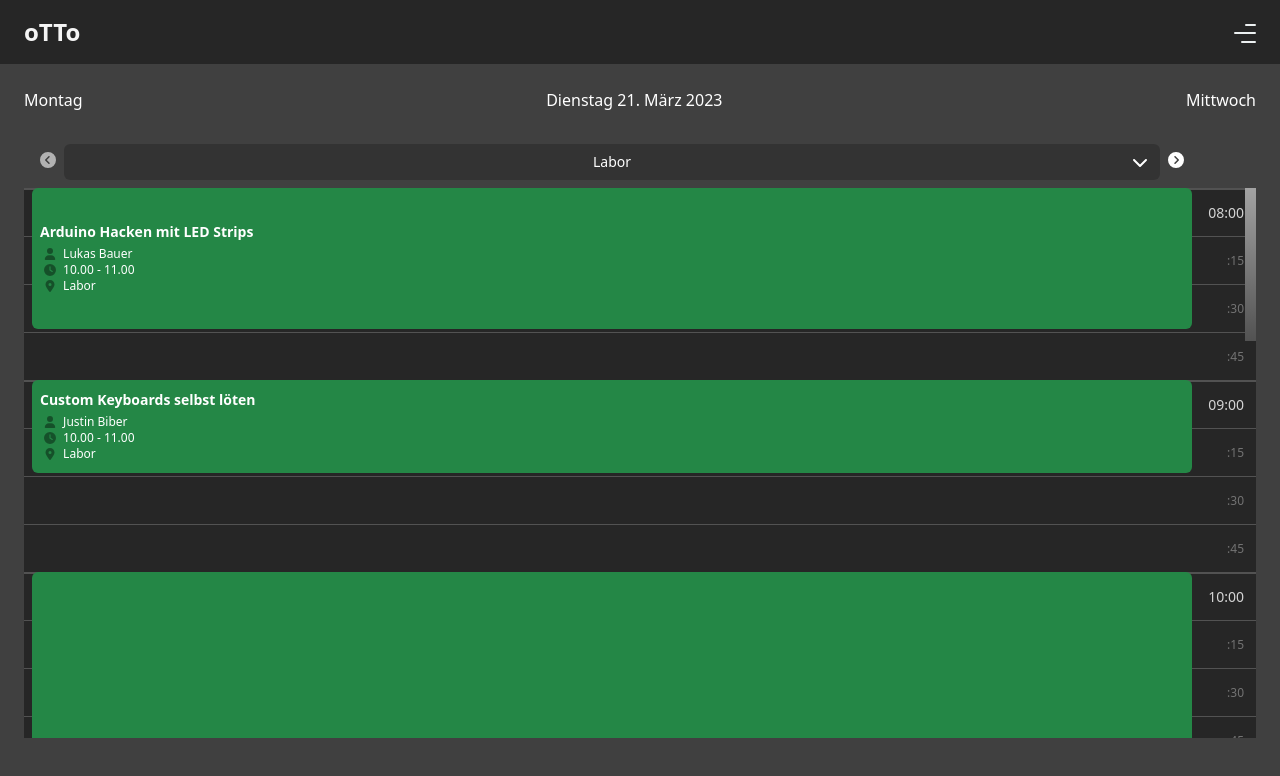
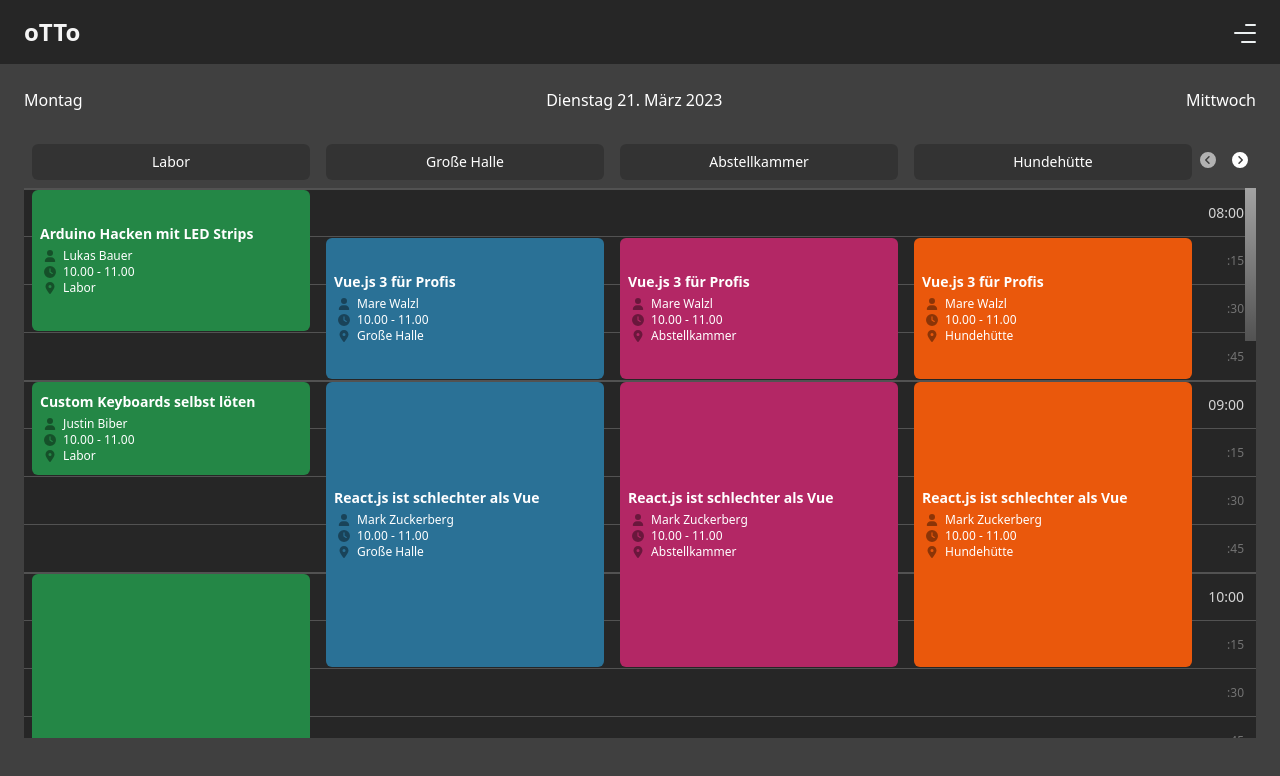
Before and after one commit to mayflower/oTTo, a Vue app in the folder packages/frontend/: page / in a window 1280 px wide. Shown: the top 776 px of the page. Built offline with nearby package versions, Linux system fonts and the light colour scheme.

Commit message:
adds dynamic room column generation

```diff
--- a/packages/frontend/src/api/sessions.ts
+++ b/packages/frontend/src/api/sessions.ts
@@ -59,97 +59,97 @@ export function getRooms() {
           duration: 6
         }
       ]
+    },
+    {
+      name: 'Hundehütte',
+      color: '#ea580c',
+      sessions: [
+        {
+          name: 'Vue.js 3 für Profis',
+          host: 'Mare Walzl',
+          start: 1,
+          duration: 3
+        },
+        {
+          name: 'React.js ist schlechter als Vue',
+          host: 'Mark Zuckerberg',
+          start: 4,
+          duration: 6
+        }
+      ]
+    },
+    {
+      name: 'Lager',
+      color: '#65a30d',
+      sessions: [
+        {
+          name: 'Vue.js 3 für Profis',
+          host: 'Mare Walzl',
+          start: 1,
+          duration: 3
+        },
+        {
+          name: 'React.js ist schlechter als Vue',
+          host: 'Mark Zuckerberg',
+          start: 4,
+          duration: 6
+        }
+      ]
+    },
+    {
+      name: 'Arbeitszimmer',
+      color: '#581c87',
+      sessions: [
+        {
+          name: 'Vue.js 3 für Profis',
+          host: 'Mare Walzl',
+          start: 1,
+          duration: 3
+        },
+        {
+          name: 'React.js ist schlechter als Vue',
+          host: 'Mark Zuckerberg',
+          start: 4,
+          duration: 6
+        }
+      ]
+    },
+    {
+      name: 'Büro',
+      color: '#0284c7',
+      sessions: [
+        {
+          name: 'Vue.js 3 für Profis',
+          host: 'Mare Walzl',
+          start: 1,
+          duration: 3
+        },
+        {
+          name: 'React.js ist schlechter als Vue',
+          host: 'Mark Zuckerberg',
+          start: 4,
+          duration: 6
+        }
+      ]
+    },
+    {
+      name: 'Schloss',
+      color: '#f472b6',
+      sessions: [
+        {
+          name: 'Vue.js 3 für Profis',
+          host: 'Mare Walzl',
+          start: 1,
+          duration: 3
+        },
+        {
+          name: 'React.js ist schlechter als Vue',
+          host: 'Mark Zuckerberg',
+          start: 4,
+          duration: 6
+        }
+      ]
     }
-    // {
-    //   name: 'Große Halle',
-    //   color: '#0284c7',
-    //   sessions: [
-    //     {
-    //       name: 'Vue.js 3 für Profis',
-    //       host: 'Mare Walzl',
-    //       start: 1,
-    //       duration: 3
-    //     },
-    //     {
-    //       name: 'React.js ist schlechter als Vue',
-    //       host: 'Mark Zuckerberg',
-    //       start: 4,
-    //       duration: 6
-    //     }
-    //   ]
-    // },
-    // {
-    //   name: 'Große Halle',
-    //   color: '#0284c7',
-    //   sessions: [
-    //     {
-    //       name: 'Vue.js 3 für Profis',
-    //       host: 'Mare Walzl',
-    //       start: 1,
-    //       duration: 3
-    //     },
-    //     {
-    //       name: 'React.js ist schlechter als Vue',
-    //       host: 'Mark Zuckerberg',
-    //       start: 4,
-    //       duration: 6
-    //     }
-    //   ]
-    // },
-    // {
-    //   name: 'Große Halle',
-    //   color: '#0284c7',
-    //   sessions: [
-    //     {
-    //       name: 'Vue.js 3 für Profis',
-    //       host: 'Mare Walzl',
-    //       start: 1,
-    //       duration: 3
-    //     },
-    //     {
-    //       name: 'React.js ist schlechter als Vue',
-    //       host: 'Mark Zuckerberg',
-    //       start: 4,
-    //       duration: 6
-    //     }
-    //   ]
-    // },
-    // {
-    //   name: 'Große Halle',
-    //   color: '#0284c7',
-    //   sessions: [
-    //     {
-    //       name: 'Vue.js 3 für Profis',
-    //       host: 'Mare Walzl',
-    //       start: 1,
-    //       duration: 3
-    //     },
-    //     {
-    //       name: 'React.js ist schlechter als Vue',
-    //       host: 'Mark Zuckerberg',
-    //       start: 4,
-    //       duration: 6
-    //     }
-    //   ]
-    // },
-    // {
-    //   name: 'Große Halle',
-    //   color: '#0284c7',
-    //   sessions: [
-    //     {
-    //       name: 'Vue.js 3 für Profis',
-    //       host: 'Mare Walzl',
-    //       start: 1,
-    //       duration: 3
-    //     },
-    //     {
-    //       name: 'React.js ist schlechter als Vue',
-    //       host: 'Mark Zuckerberg',
-    //       start: 4,
-    //       duration: 6
-    //     }
-    //   ]
-    // }
   ]
 
   return rooms
--- a/packages/frontend/src/main.ts
+++ b/packages/frontend/src/main.ts
@@ -12,6 +12,17 @@ import { initializeIcons } from './icons'
 
 const app = createApp(App)
 
+app.directive('resize', {
+  mounted: function (el: HTMLElement, binding) {
+    const onResizeCallback = binding.value
+    new ResizeObserver(() => {
+      const width = el.clientWidth
+      const height = el.clientHeight
+      onResizeCallback({ width, height })
+    }).observe(el)
+  }
+})
+
 app.use(createPinia())
 app.use(router)
 
--- a/packages/frontend/src/views/TimeTableView.vue
+++ b/packages/frontend/src/views/TimeTableView.vue
@@ -5,21 +5,14 @@
       <div>Dienstag 21. März 2023</div>
       <div>Mittwoch</div>
     </div>
-    <div class="flex w-full pr-14">
-      <div class="flex-1 p-2 flex">
-        <button
-          @click="paginateRooms(-1)"
-          class="px-2 py-1 h-1"
-          :class="{ 'opacity-60': selectedRoom === 0 }"
-          :disabled="selectedRoom === 0"
-        >
-          <fa-icon icon="fa fa-circle-chevron-left"></fa-icon>
-        </button>
+    <div class="flex w-full">
+      <div class="flex-1 p-2 pr-0 flex w-full">
         <RoomDropdownComponent
           :rooms="rooms"
           :selected-room-index="selectedRoom"
           @on-room-click="(data) => changeRoom(data)"
           class="flex-1"
+          v-if="roomsDisplayed === 1"
         >
           <div class="flex-1">{{ rooms[selectedRoom].name }}</div>
 
@@ -29,6 +22,23 @@
             aria-hidden="true"
           />
         </RoomDropdownComponent>
+        <div v-else class="flex w-full gap-4">
+          <div
+            v-for="roomIndex in roomDisplayedRange"
+            :key="roomIndex"
+            class="rounded-md flex-1 text-center bg-black bg-opacity-20 px-4 py-2 text-sm font-medium text-white hover:bg-opacity-30 focus:outline-none focus-visible:ring-2 focus-visible:ring-white focus-visible:ring-opacity-75"
+          >
+            {{ rooms[roomIndex].name }}
+          </div>
+        </div>
+        <button
+          @click="paginateRooms(-1)"
+          class="px-2 py-1 h-1"
+          :class="{ 'opacity-60': selectedRoom === 0 }"
+          :disabled="selectedRoom === 0"
+        >
+          <fa-icon icon="fa fa-circle-chevron-left"></fa-icon>
+        </button>
         <button
           @click="paginateRooms(1)"
           class="px-2 py-1 h-1"
@@ -40,24 +50,24 @@
       </div>
     </div>
     <div data-simplebar :style="{ height: 'calc(100vh - 250px)' }">
-      <div class="relative">
+      <div class="relative" v-resize="onTimelineResize">
         <TimelineComponent :start="timelineStart" :end="timelineEnd" />
 
-        <div class="absolute flex w-full pr-14 top-0">
-          <div class="flex-1 px-2">
+        <div class="absolute w-full flex pr-14 top-0">
+          <div class="flex-1 px-2" v-for="roomIndex in roomDisplayedRange" :key="roomIndex">
             <div class="relative">
               <TimetableSlotComponent
-                class="w-full bg-red-500 p-2 rounded-md absolute"
+                class="w-full bg-red-500 p-2 rounded-md absolute mt-0.5"
                 :style="{
                   height: session.duration * 3 - 0.2 + 'rem',
                   top: session.start * 3 + 'rem',
-                  backgroundColor: rooms[selectedRoom].color
+                  backgroundColor: rooms[roomIndex].color
                 }"
-                v-for="session in rooms[selectedRoom].sessions"
+                v-for="session in rooms[roomIndex].sessions"
                 :key="session.name"
                 :title="session.name"
                 :host="session.host"
-                :room="rooms[selectedRoom].name"
+                :room="rooms[roomIndex].name"
                 start="10.00"
                 end="11.00"
               >
@@ -74,7 +84,7 @@
 import TimetableSlotComponent from '@/components/TimetableSlotComponent.vue'
 import { getRooms } from '@/api/sessions'
 import TimelineComponent from '@/components/TimelineComponent.vue'
-import { ref } from 'vue'
+import { computed, ref } from 'vue'
 import RoomDropdownComponent from '@/components/RoomDropdownComponent.vue'
 
 const timelineStart = new Date(2023, 2, 27, 8)
@@ -93,4 +103,26 @@ function paginateRooms(direction: -1 | 1) {
   if (selectedRoom.value === rooms.length - 1 && direction === 1) return
   selectedRoom.value = selectedRoom.value + direction
 }
+
+const roomsDisplayed = ref(1)
+
+function generateRange(start: number, end: number): number[] {
+  return Array.from({ length: end - start }, (_, i) => start + i)
+}
+
+const roomDisplayedRange = computed(() => {
+  const firstIndex = selectedRoom.value
+  const lastIndex = selectedRoom.value + roomsDisplayed.value
+
+  const arr = generateRange(firstIndex, lastIndex)
+
+  return arr
+})
+
+function onTimelineResize(sizes: { width: number }) {
+  const minRoomWidth = 275
+  const roomsDisplayedNew = Math.floor(sizes.width / minRoomWidth) || 1
+
+  roomsDisplayed.value = roomsDisplayedNew
+}
 </script>
```
